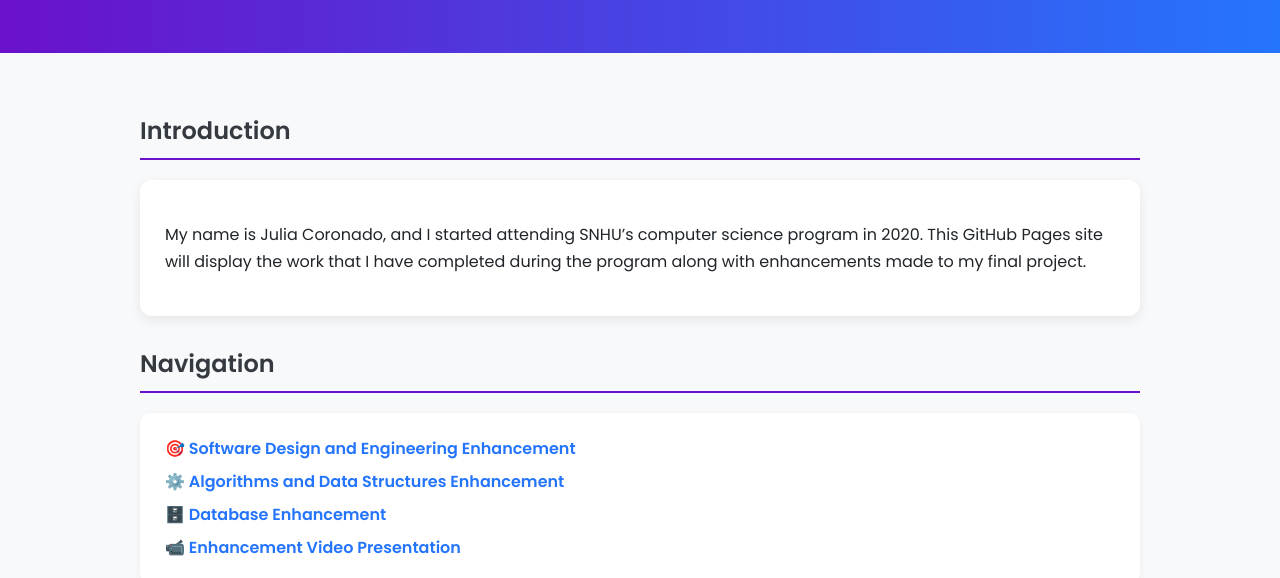
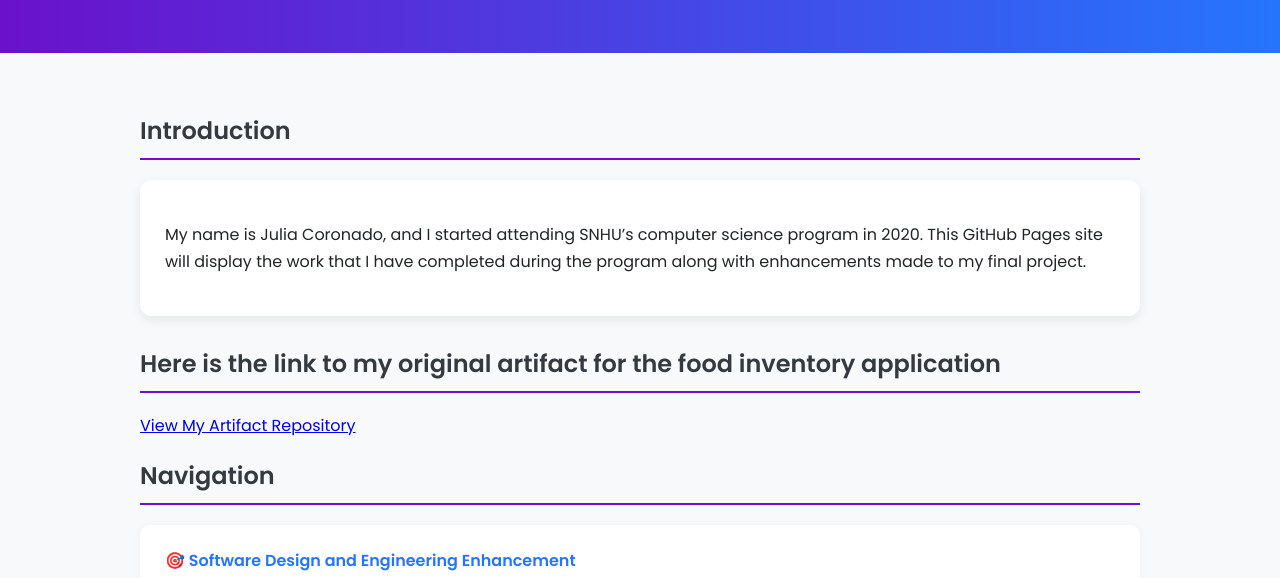
Before and after one commit to JaCoronado1/CS499, a plain HTML site: page index.html in a window 1280 px wide. Shown: the part 193-771 px from the top of the page. Drawn offline with Linux system fonts and the light colour scheme.

Commit message:
Update index.html

```diff
--- a/index.html
+++ b/index.html
@@ -103,6 +103,11 @@
       <p>My name is Julia Coronado, and I started attending SNHU’s computer science program in 2020. This GitHub Pages site will display the work that I have completed during the program along with enhancements made to my final project.</p>
     </div>
 
+    <h2> Here is the link to my original artifact for the food inventory application</h2>
+    <a href="https://github.com/JaCoronado1/CS360.git" target="_blank">
+  View My Artifact Repository
+</a>
+
     <h2>Navigation</h2>
     <nav>
       <ul>
```
